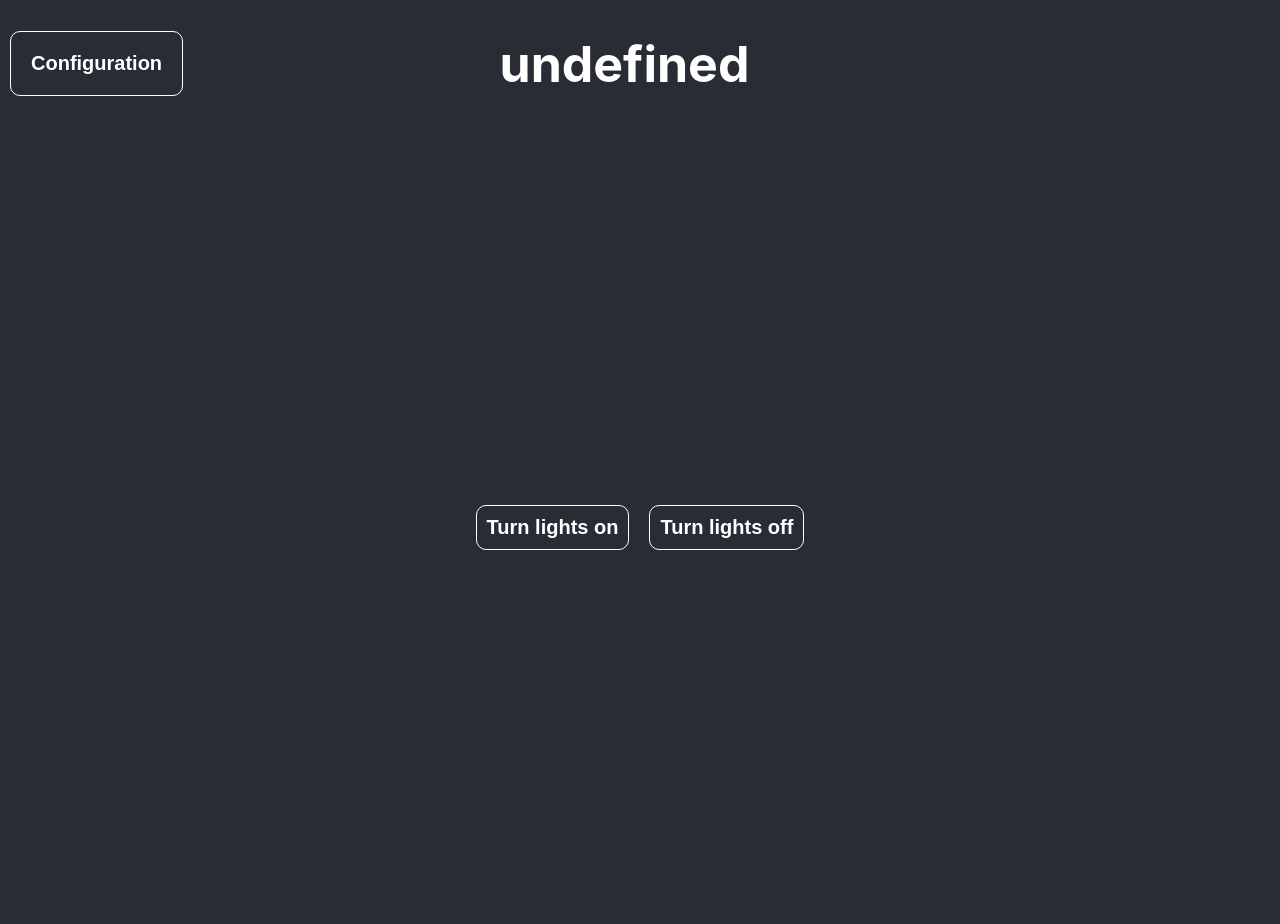
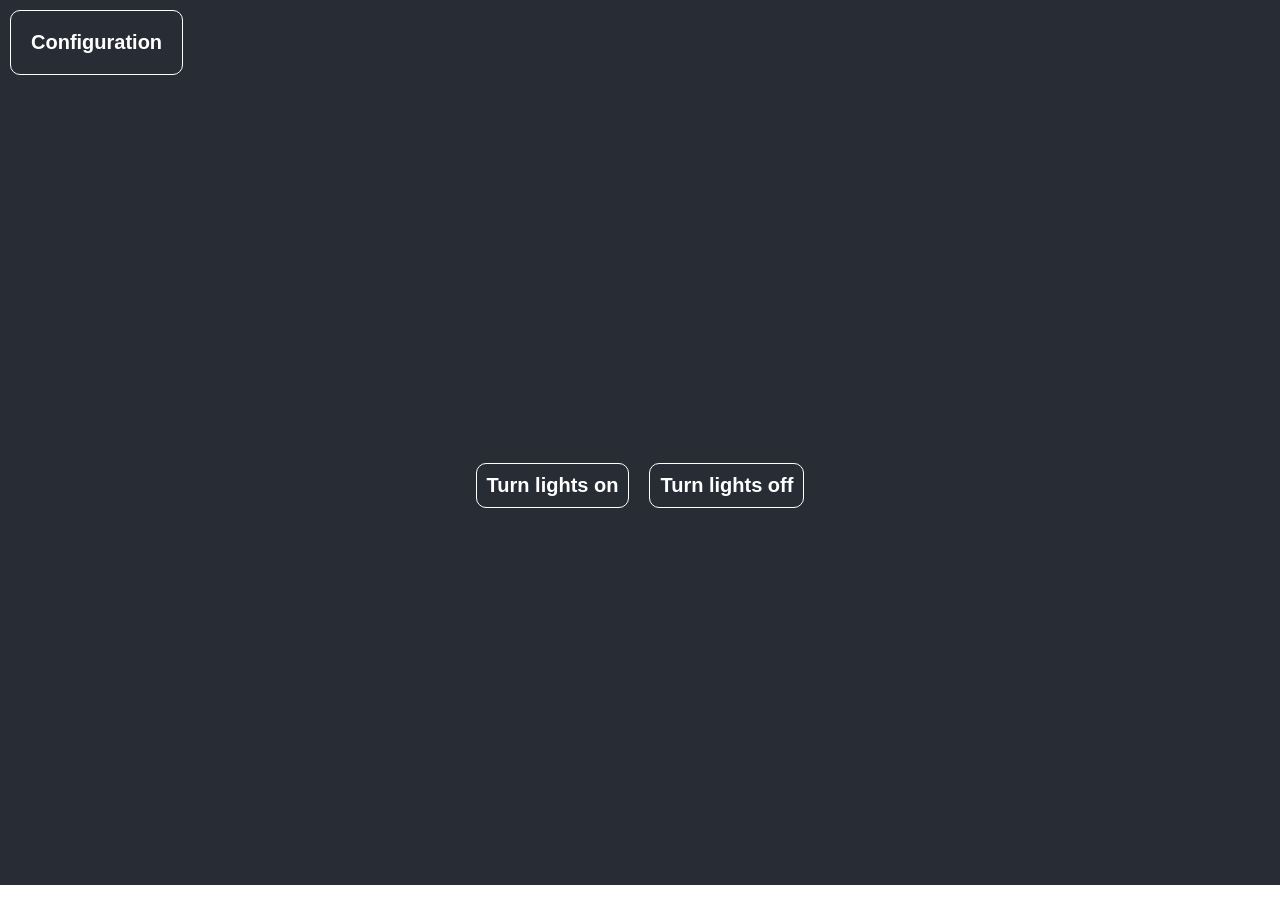
Before and after one commit to lupelletier/sapin, a React (Create React App) app: page / in a window 1280 px wide. Shown: the top 924 px of the page. After the commit the page ends 885 px from the top, so only its background shows below. Built offline with nearby package versions, Linux system fonts and the light colour scheme.

Commit message:
final changes

```diff
--- a/src/components/Header.jsx
+++ b/src/components/Header.jsx
@@ -1,7 +1,7 @@
 import ModalCookie from "./Modal";
 import '../style.css';
 import { Cookies } from 'react-cookie';
-import Typical from 'react-typical'
+// import Typical from 'react-typical'
 
 
 
@@ -16,10 +16,11 @@ export default function Header() {
         <div className="header">
             <ModalCookie />
             <div className="cookie">
-            <Typical
+                <h1>{status}</h1>
+            {/* <Typical
             steps={[`${status}`, 1000]}
             loop={Infinity}
-            wrapper="h1"></Typical>
+            wrapper="h1"></Typical> */}
             </div>
 
 
```
